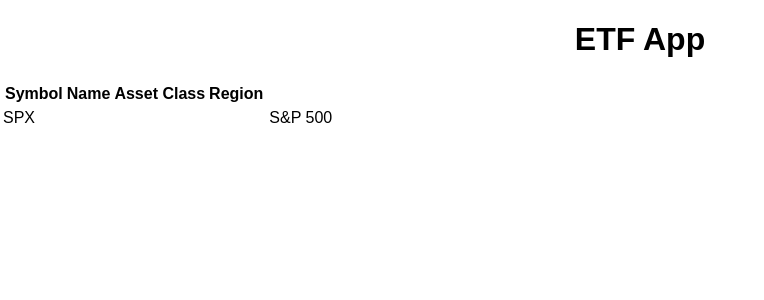
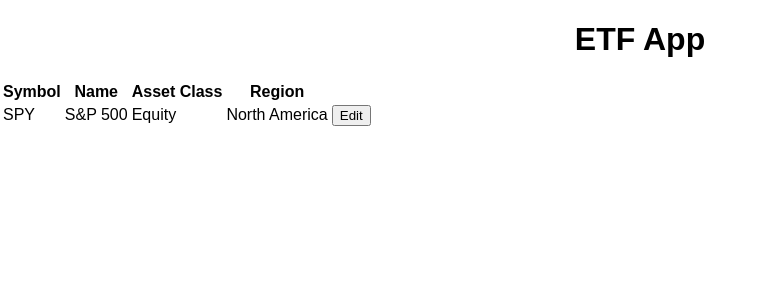
Before and after one commit to psnider30/asset-deck-iex-client, a React (Create React App) app: page /etfs in a window 1280 px wide. Shown: the top 300 px of the page, without its empty margins (0-764 px from the left). Built offline with nearby package versions, Linux system fonts and the light colour scheme; the HTML template or start-up script is replaced by a standard one.

Commit message:
Add edit button to each ETF <tr> and event handler function which calls the editEtf function passed as a prop to Etfs.js from Etf.js. Still need to complete edit functionality, but currently grabs coresponding etfId and calls setState and changes editing value to that id

```diff
--- a/src/Etf.js
+++ b/src/Etf.js
@@ -11,6 +11,7 @@ export default class Etf extends Component {
 
     this.state = {
       etfs: [],
+      editing: null,
     };
   }
 
@@ -18,7 +19,8 @@ export default class Etf extends Component {
     this.setState({
       etfs: [
         ...this.state.etfs,
-        {id: uuidv4(), symbol: 'SPX', name: 'S&P 500'}
+        {id: uuidv4(), symbol: 'SPY', name: 'S&P 500',
+        assetClass: 'Equity', region: 'North America'}
       ]
     })
   }
@@ -33,6 +35,12 @@ export default class Etf extends Component {
     })
   }
 
+  editEtf = (id) => {
+    this.setState({
+      editing: id
+    })
+  }
+
   render() {
     return (
       <div>
@@ -44,7 +52,10 @@ export default class Etf extends Component {
           />
           <Route
             exaxct path='/etfs'
-            component={ () => <Etfs etfs={this.state.etfs} /> }
+            component={ () => <Etfs
+              etfs={this.state.etfs}
+              editEtf = {this.editEtf.bind(this)}
+            /> }
            />
 
       </div>
--- a/src/Etfs.js
+++ b/src/Etfs.js
@@ -1,6 +1,10 @@
 import React, { Component } from 'react';
 
 export default class Etfs extends Component {
+
+handleEditClick = (etfId, event) => {
+    this.props.editEtf(etfId);
+  }
 
   render() {
     const etfsList = this.props.etfs.map((etf, index) => {
@@ -10,20 +14,25 @@ export default class Etfs extends Component {
           <td>{etf.name}</td>
           <td>{etf.assetClass}</td>
           <td>{etf.region}</td>
+          <td>
+            <button onClick={(event) => this.handleEditClick(etf.id, event)}>
+              Edit
+            </button>
+          </td>
         </tr>
       );
     })
 
     return (
       <table>
-        <theader>
+        <thead>
           <tr>
             <th><strong>Symbol</strong></th>
             <th><strong>Name</strong></th>
             <th><strong>Asset Class</strong></th>
             <th><strong>Region</strong></th>
           </tr>
-        </theader>
+        </thead>
 
         <tbody>
           {etfsList}
```
